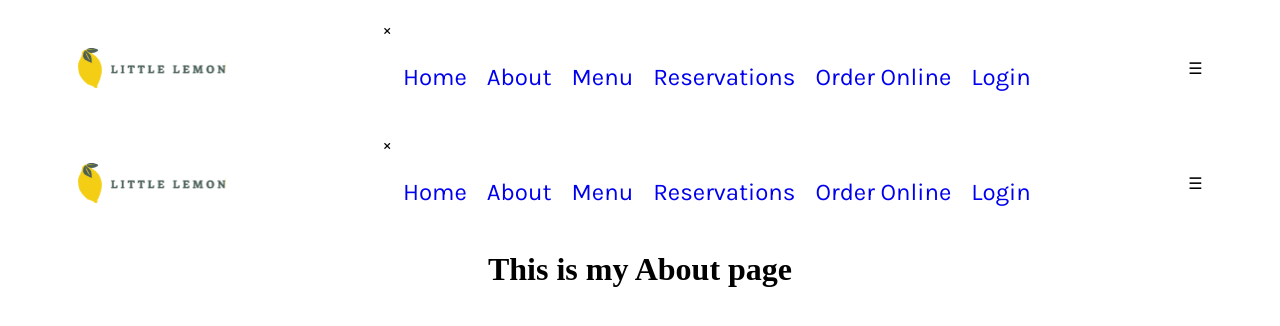
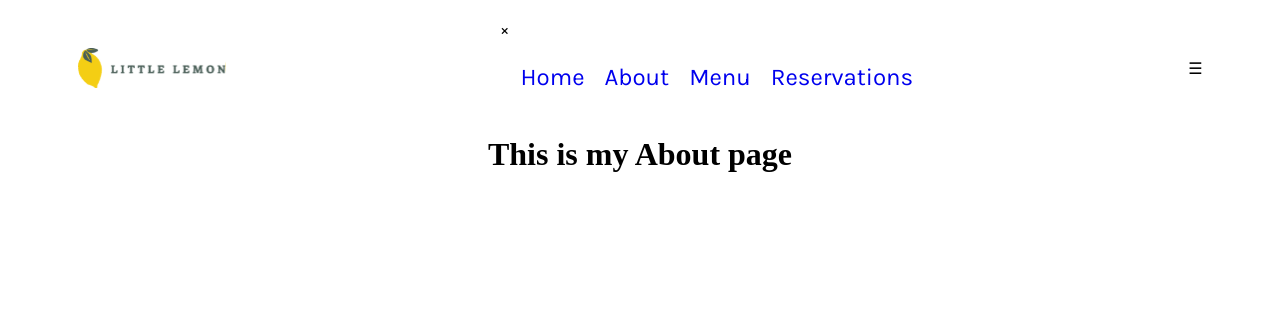
Before and after one commit to ae-graham/little-lemon, a React (Create React App) app: page /about in a window 1280 px wide. Shown: the top 326 px of the page. Built offline with nearby package versions, Linux system fonts and the light colour scheme; a web font is replaced by a local one.

Commit message:
fixed layout issues on about page

```diff
--- a/src/components/About.js
+++ b/src/components/About.js
@@ -1,16 +1,9 @@
-import Nav from './Nav';
-import Footer from './Footer';
-import {ReactComponent as Logo} from '../assets/Logo.svg';
+
 
 const About = () => {
   return (
     <>
-      <header>
-        <Logo />
-        <Nav />
-      </header>
       <h1>This is my About page</h1>
-      <Footer />
     </>
   )
 }
--- a/src/components/Nav.js
+++ b/src/components/Nav.js
@@ -24,8 +24,6 @@ const Nav = () => {
           <li><Link to='/about' onClick={closeNav}>About</Link></li>
           <li><a href='/#' onClick={closeNav}>Menu</a></li>
           <li><Link to='/reservation' onClick={closeNav}>Reservations</Link></li>
-          <li><a href='/#' onClick={closeNav}>Order Online</a></li>
-          <li><a href='/#' onClick={closeNav}>Login</a></li>
         </ul>
       </nav>
       <span className="lines" onClick={openNav}>&#9776;</span>
```
